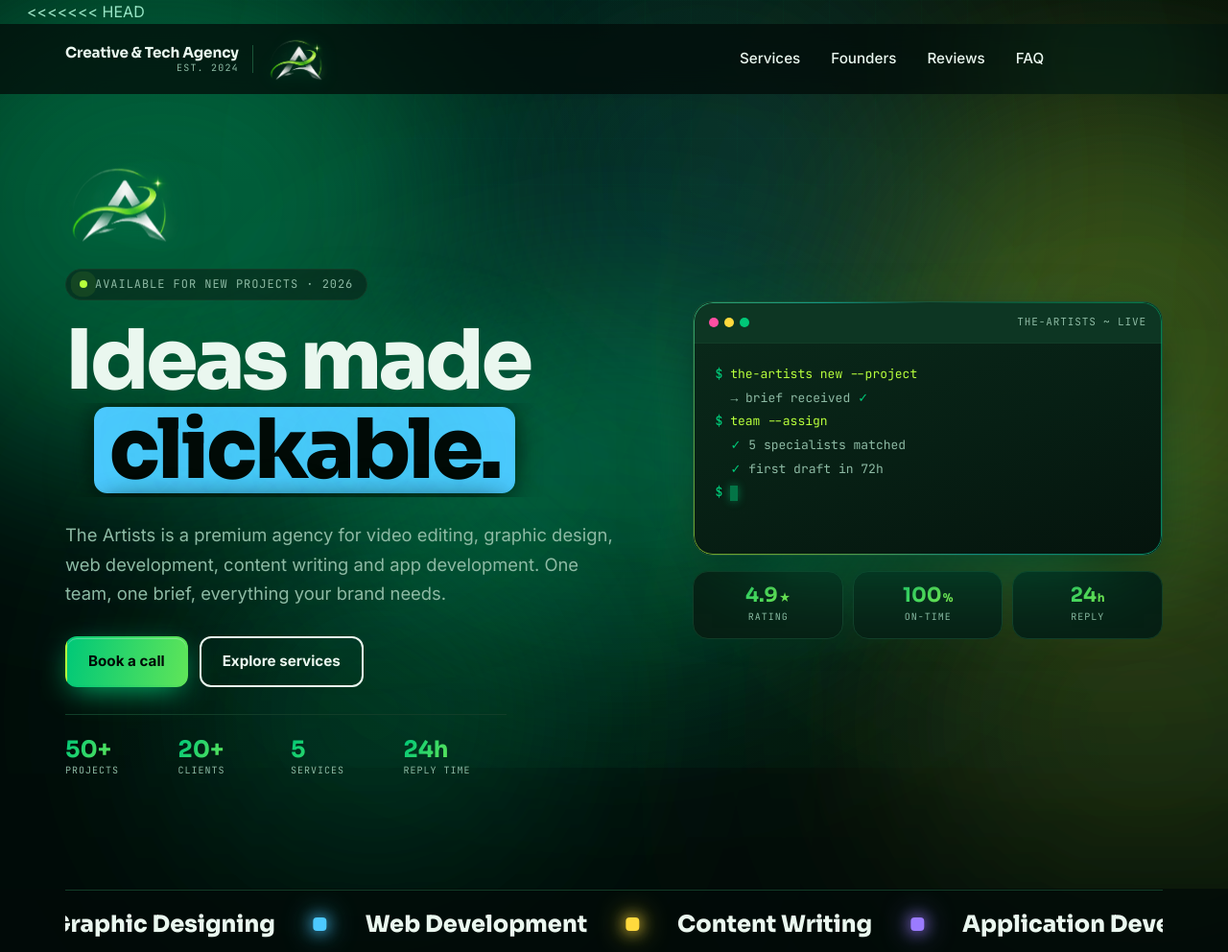
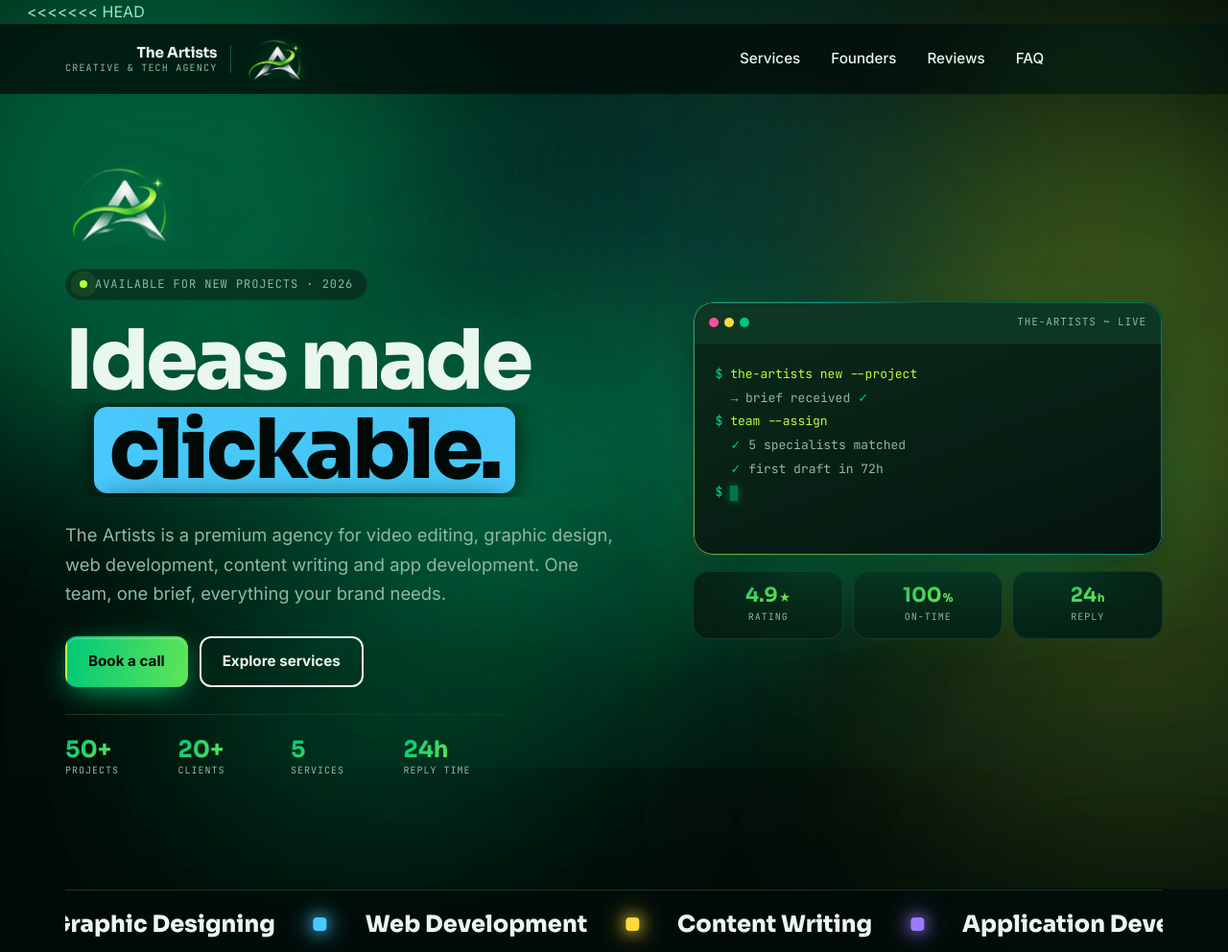
Before and after one commit to UzairIbnEhsan/TheArtists, a website: page public/index.html in a window 1280 px wide. Shown: the top 992 px of the page at 96% size. Drawn offline with Linux system fonts and the light colour scheme.

Commit message:
Add brand heading, video portfolio, and service images

```diff
--- a/public/index.html
+++ b/public/index.html
@@ -25,8 +25,8 @@
   <header class="top">
     <a class="brand" href="#home">
       <span class="brand-title">
-        <b>Creative &amp; Tech Agency</b>
-        <small>Est. 2024</small>
+        <b>The Artists</b>
+        <small>Creative &amp; Tech Agency</small>
       </span>
       <img src="the-artists-logo.png" alt="The Artists Logo" class="nav-logo">
     </a>
--- a/public/js/main.js
+++ b/public/js/main.js
@@ -3,7 +3,7 @@
   document.documentElement.classList.add('js');
 
   var CFG = {
-    email: 'theartists@gmail.com',
+    email: 'theartists.pk@gmail.com',
     whatsapp: '+92 315 7540129',
     hours: 'Mon to Sat, 10:00 to 18:00 (PKT)',
     tz: 'PKT',
```
